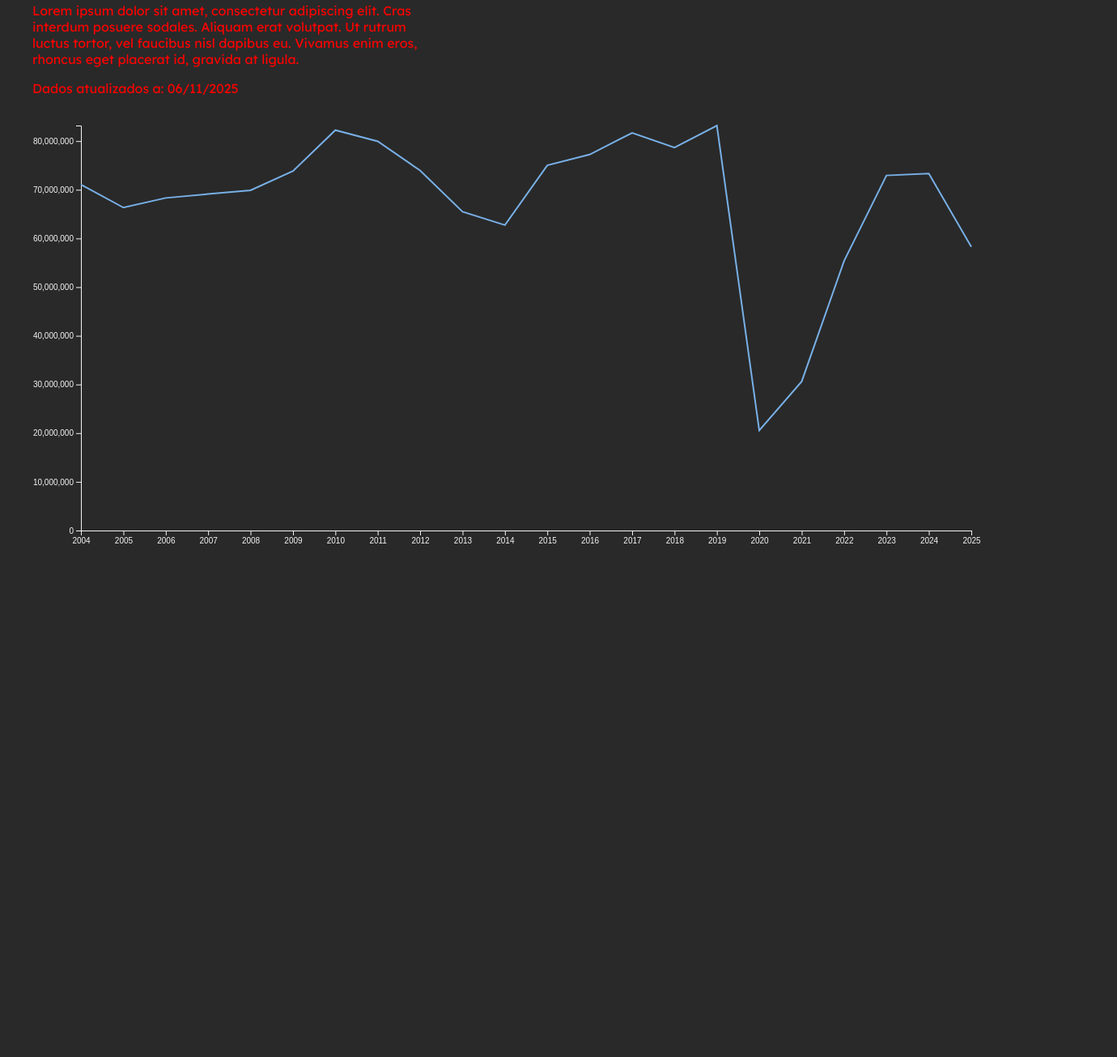
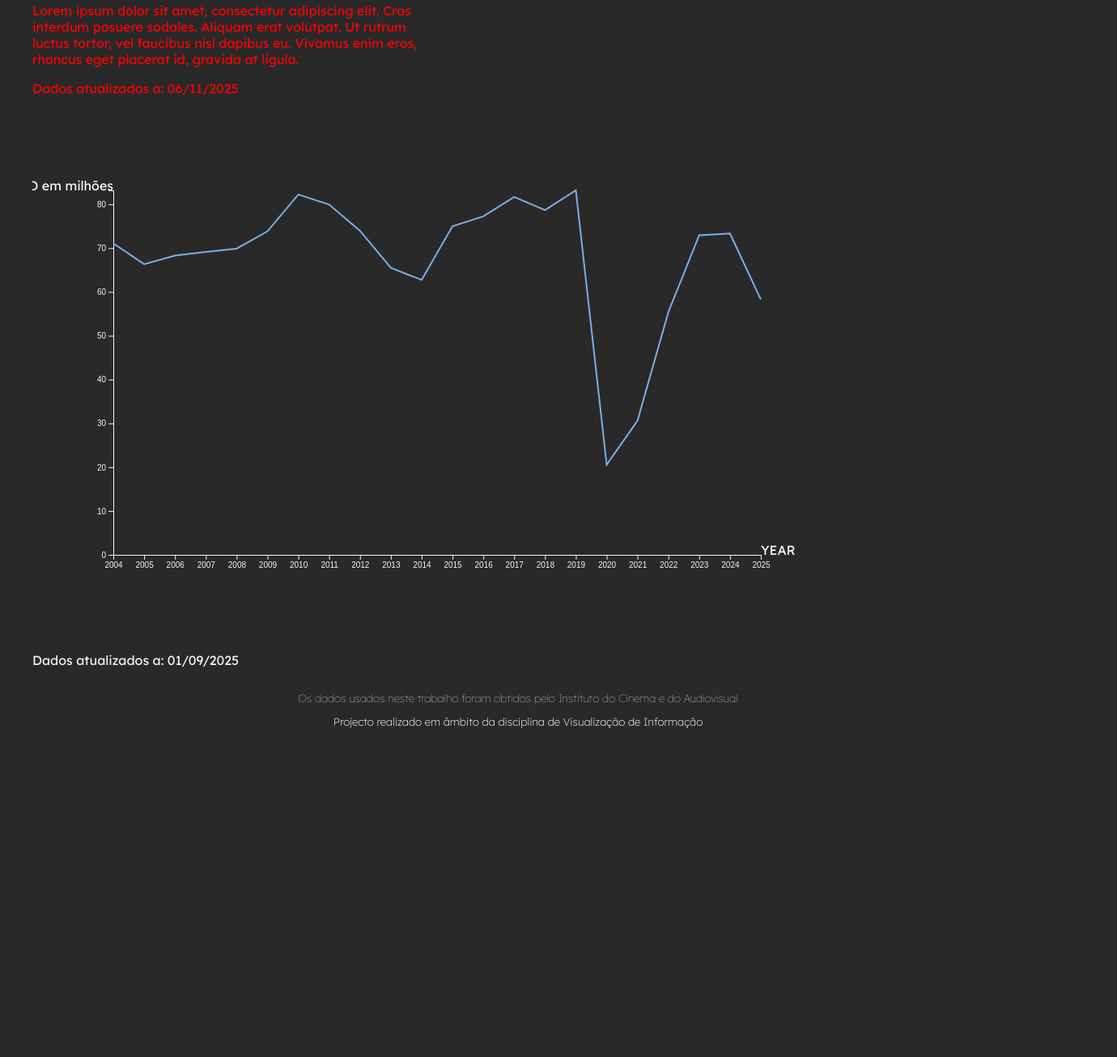
Before and after one commit to ClaraAriGomes/VI---Cinema-em-Portugal, a website: page index.html in a window 1280 px wide. Shown: the part 875-2180 px from the top of the page at 81% size, 1380 px wide, since content can reach past the window. After the commit the page ends 1796 px from the top, so only its background shows below. Drawn offline with nearby package versions, Linux system fonts and the light colour scheme.

Commit message:
grafico gbo
 inicio de limpeza do codigo para adicionar a interatividade

```diff
--- a/graficoGBO.js
+++ b/graficoGBO.js
@@ -1,65 +1,98 @@
 //ADICIONAR TITULOS AOS EIXOS
-//LIMPAR CODIGO
+//LIMPAR CODIGO XXXXXXXXXXXXXXXXXXXXXXXXXx
 //VER INTERATIVIDADE
 //REDUZIR NUMEROS PARA 80
 //adicionar interatividade com ver os numeros e maybe se clicar top filmes desse ano???
+let svg;
+let canvasHeight, canvasWidth, padding, graphWidth, graphHeight;
+let dadosGBO;
+
 
 window.onload = function () {
-  // set the dimensions and margins of the graph
-  const width = 1200;
-  const height = 500;
-  const marginTop = 20;
-  const marginRight = 100;
-  const marginBottom = 30;
-  const marginLeft = 40;
+  //graph general attributes
+  canvasHeight = 650;
+  canvasWidth = 1000;
+  padding = 100;
+  graphWidth = canvasWidth - padding * 2;
+  graphHeight = canvasHeight - padding * 2;
 
-  // append the svg object to the body of the page
-  const svg = d3
+  //variável pros nossos dados neste gráfico
+  dadosGBO = "/dados/dadosFilmes.csv";
+
+  //pôr o svg do graph no main nesta div especifica
+  svg = d3
     .select("#grafLinhasEspectadores")
     .append("svg")
-    .attr("width", width + marginLeft + marginRight)
-    .attr("height", height + marginTop + marginBottom)
-    .append("g")
-    .attr("transform", `translate(${marginLeft + 20},${marginTop})`);
+    .attr("width", canvasWidth)
+    .attr("height", canvasHeight);
 
   //Read the data
-  d3.csv("/dados/dadosFilmes.csv",
+  d3.csv(dadosGBO, (d) => {
+    return {
+      //Aqui é definir os dados que vamos trabalhar e dar um jeitinho
+      year: +d.Year,
+      gbo: parseFloat(d["Gross Box Office"].replace(",", ".")) / 1000000,
+    };
+  }).then(rollups);
+};
 
-    // When reading the csv, I must format variables:
-    function (d) {
-      return {
-        year: d3.timeParse("%Y")(d.Year), //tenho que dizer que é ano
-        gbo: parseFloat(d["Gross Box Office"].replace(",", ".")),
-      };
-    }
-).then(
-    // Now I can use this dataset:
-    function (data) {
-    let total = d3.rollups(data, v => d3.sum(v, d => d.gbo), d => d.year);
 
-    const dataset = total
-        .map(d => ({ year: d[0], totalGross: d[1] }))
 
-    // Add X axis --> it is a date format
-      const x = d3
-        .scaleTime()
-        .domain(d3.extent(data, (d) => d.year))
-        .range([0, width-marginRight]);
+//trabalhar mais a partir daqui arrumar codigo
 
-      svg
+function rollups(data) {
+  //agrupar com rollups o gbo por ano (rollups para somar)
+  let total = d3.rollups(data,(v) => d3.sum(v, (d) => d.gbo),(d) => d.year
+  );
+
+  //console.log(total);
+
+  let dataset = total.map((d) => ({ year: d[0], totalGross: d[1]}));
+
+  let chart = svg
+    .append("g")
+    .attr("transform", `translate(${padding}, ${padding})`);
+
+  //Add X axis
+  let x = d3
+    .scaleLinear()
+    .domain(d3.extent(dataset, (d) => d.year))
+    .range([0, graphWidth]);
+
+  chart
     .append("g") // g é um elemento do svg para agrupar elementos
-        .attr("transform", `translate(0, ${height})`)
-        .call(d3.axisBottom(x).ticks(15));
+    .attr("transform", `translate(0, ${graphHeight})`)
+    .call(d3.axisBottom(x).ticks(21).tickFormat(d3.format("d")));
+
+  //texto do Eixo X
+  chart
+    .append("text")
+    .style("text-anchor", "start")
+    .style("fill", "white")
+    .attr("x", graphWidth)
+    .attr("y", graphHeight)
+    .text("YEAR");
 
   // Add Y axis
-      const y = d3
+  let y = d3
     .scaleLinear()
-        .domain([0, d3.max(dataset, d => d.totalGross)])
-        .range([height, 0]);
-      svg.append("g").call(d3.axisLeft(y));
+    .domain([0, d3.max(dataset, (d) => d.totalGross)])
+    .range([graphHeight, 0]);
+  chart.append("g").call(d3.axisLeft(y));
+
+  //texto do Eixo Y
+  chart
+    .append("text")
+    .style("text-anchor", "end")
+    .style("fill", "white")
+    .attr("x", 0)
+    .attr("y", 0)
+    .text("GBO em milhões");
+
+
 
   // Add the line
-      svg
+  chart
     .append("path")
     .datum(dataset)
     .attr("fill", "none")
@@ -73,5 +106,5 @@ window.onload = function () {
         .y((d) => y(d.totalGross))
     );
 }
-  );
-}
+
+function draw_graph() {}
--- a/index.html
+++ b/index.html
@@ -53,7 +53,8 @@
         <p>Dados atualizados a: 06/11/2025</p>
       </div>
 
-      <svg width="900" height="600"></svg>
+
+      <!--<svg width="900" height="600"></svg>-->
 
       <!-- Data dos dados dos "dadosLocal"-->
       <p>Dados atualizados a: 01/09/2025</p>
```
Lines whose indentation alone changed are shown as unchanged.
